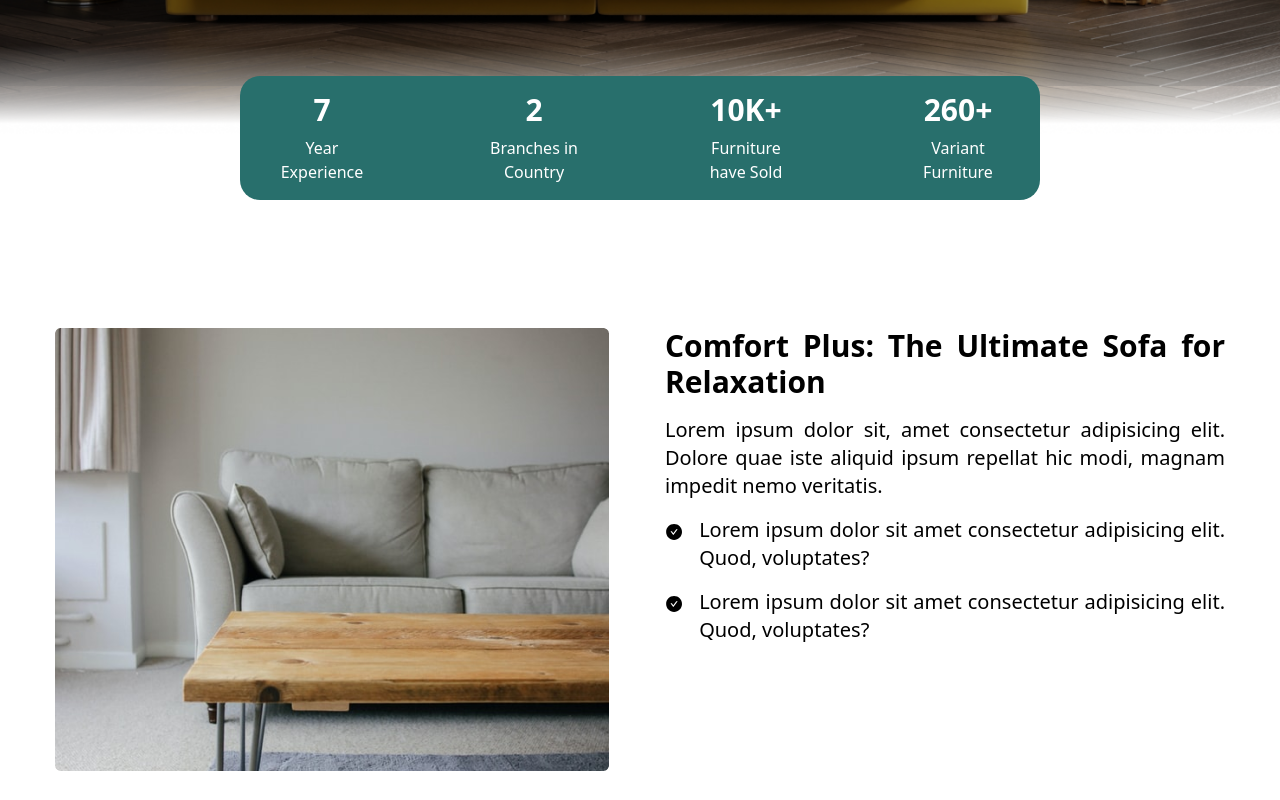
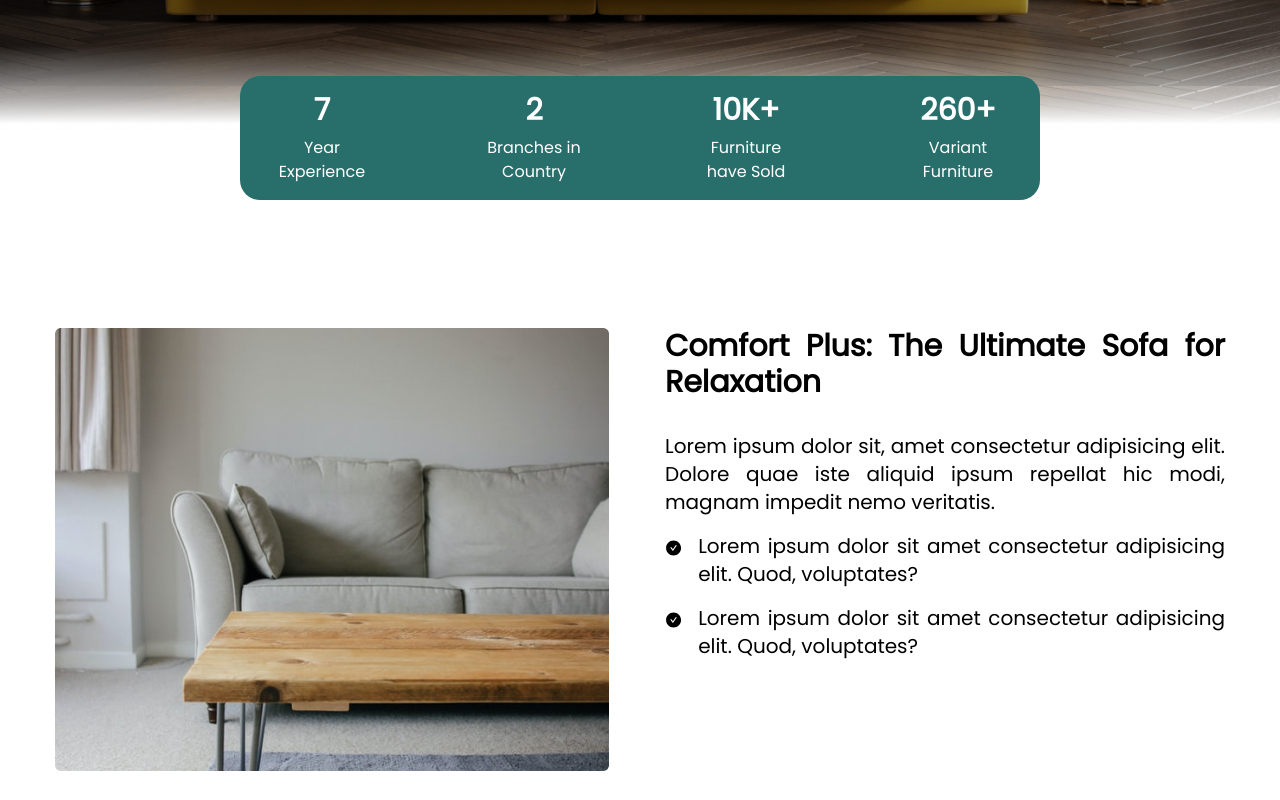
Before and after one commit to calvinjanitra/furniture-nextjs-tailwind, a Next.js app: page / in a window 1280 px wide. Shown: the part 650-1450 px from the top of the page. Built offline with nearby package versions, Linux system fonts and the light colour scheme.

Commit message:
fix file

```diff
--- a/src/components/Features.tsx
+++ b/src/components/Features.tsx
@@ -13,7 +13,7 @@ const Features = () => {
                     </div>
                     <div className='text-black lg:order-6  lg:w-[50%] flex flex-1 flex-col justify-end text-justify gap-y-4 lg:justify-start mb-2 lg:mb-0'>
                         <h2 className='font-bold text-xl lg:text-3xl'>Comfort Plus: The Ultimate Sofa for Relaxation</h2>
-                        <p className='lg:text-xl'>Lorem ipsum dolor sit, amet consectetur adipisicing elit. Dolore quae iste aliquid ipsum repellat hic modi, magnam impedit nemo veritatis.</p>
+                        <p className='lg:text-xl pt-4 lg:pt-4'>Lorem ipsum dolor sit, amet consectetur adipisicing elit. Dolore quae iste aliquid ipsum repellat hic modi, magnam impedit nemo veritatis.</p>
                         <div className='flex flex-row'>
                             <AiFillCheckCircle className='text-2xl mr-4 mt-1' />
                             <p className='lg:text-xl'>Lorem ipsum dolor sit amet consectetur adipisicing elit. Quod, voluptates?</p>
--- a/src/pages/index.tsx
+++ b/src/pages/index.tsx
@@ -8,7 +8,7 @@ const inter = Inter({ subsets: ['latin'] })
 
 export default function Home() {
     return (
-        <div className='w-full mx-auto'>
+        <div className='w-full mx-auto font-body'>
             <Hero />
             <Features />
         </div>
--- a/src/styles/globals.css
+++ b/src/styles/globals.css
@@ -1,77 +1,5 @@
-/* :root {
-  --max-width: 1100px;
-  --border-radius: 12px;
-  --font-mono: ui-monospace, Menlo, Monaco, 'Cascadia Mono', 'Segoe UI Mono',
-    'Roboto Mono', 'Oxygen Mono', 'Ubuntu Monospace', 'Source Code Pro',
-    'Fira Mono', 'Droid Sans Mono', 'Courier New', monospace;
+@import url('https://fonts.googleapis.com/css2?family=Archivo&family=Poppins&display=swap');
 
-  --foreground-rgb: 0, 0, 0;
-  --background-start-rgb: 214, 219, 220;
-  --background-end-rgb: 255, 255, 255;
-
-  --primary-glow: conic-gradient(
-    from 180deg at 50% 50%,
-    #16abff33 0deg,
-    #0885ff33 55deg,
-    #54d6ff33 120deg,
-    #0071ff33 160deg,
-    transparent 360deg
-  );
-  --secondary-glow: radial-gradient(
-    rgba(255, 255, 255, 1),
-    rgba(255, 255, 255, 0)
-  );
-
-  --tile-start-rgb: 239, 245, 249;
-  --tile-end-rgb: 228, 232, 233;
-  --tile-border: conic-gradient(
-    #00000080,
-    #00000040,
-    #00000030,
-    #00000020,
-    #00000010,
-    #00000010,
-    #00000080
-  );
-
-  --callout-rgb: 238, 240, 241;
-  --callout-border-rgb: 172, 175, 176;
-  --card-rgb: 180, 185, 188;
-  --card-border-rgb: 131, 134, 135;
-}
-
-@media (prefers-color-scheme: dark) {
-  :root {
-    --foreground-rgb: 255, 255, 255;
-    --background-start-rgb: 0, 0, 0;
-    --background-end-rgb: 0, 0, 0;
-
-    --primary-glow: radial-gradient(rgba(1, 65, 255, 0.4), rgba(1, 65, 255, 0));
-    --secondary-glow: linear-gradient(
-      to bottom right,
-      rgba(1, 65, 255, 0),
-      rgba(1, 65, 255, 0),
-      rgba(1, 65, 255, 0.3)
-    );
-
-    --tile-start-rgb: 2, 13, 46;
-    --tile-end-rgb: 2, 5, 19;
-    --tile-border: conic-gradient(
-      #ffffff80,
-      #ffffff40,
-      #ffffff30,
-      #ffffff20,
-      #ffffff10,
-      #ffffff10,
-      #ffffff80
-    );
-
-    --callout-rgb: 20, 20, 20;
-    --callout-border-rgb: 108, 108, 108;
-    --card-rgb: 100, 100, 100;
-    --card-border-rgb: 200, 200, 200;
-  }
-} */
 @tailwind base;
 @tailwind components;
 @tailwind utilities;
--- a/tailwind.config.js
+++ b/tailwind.config.js
@@ -33,6 +33,9 @@ module.exports = {
                 white: '#fff',
                 pink: 'pink',
             },
+            fontFamily: {
+                body: ['poppins', 'sans-serif'],
+            },
         },
     },
     plugins: [],
```
